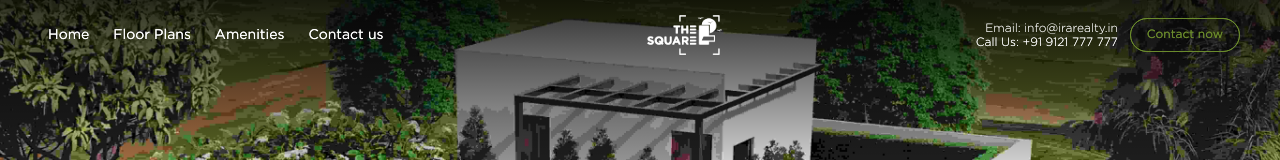
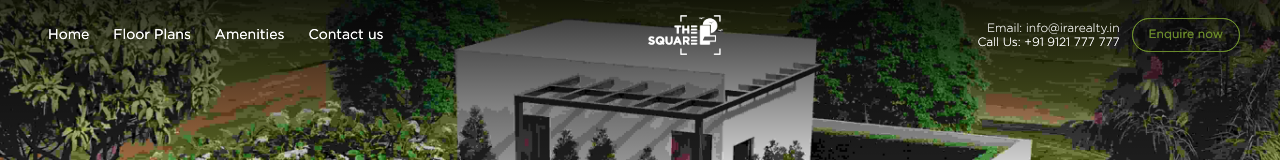
Before and after one commit to mrudulareddy029/thesquare, a Next.js app: page / in a window 1280 px wide. Shown: the top 160 px of the page. Built offline with nearby package versions, Linux system fonts and the light colour scheme.

Commit message:
Updated Navbar

```diff
--- a/components/Navbar.tsx
+++ b/components/Navbar.tsx
@@ -87,7 +87,7 @@ export default function Navbar() {
                 href="#contact"
                 className="inline-flex items-center justify-center rounded-full px-4 min-[1440px]:px-5 min-[1920px]:px-8 py-2 text-[12px] min-[1440px]:text-[13px] min-[1920px]:text-[15px] border border-primary text-primary transition-all duration-300 hover:bg-primary hover:text-white h-[34px] min-[1920px]:h-[44px]"
               >
-                Contact now
+                Enquire now
               </Link>
             </div>
 
```
